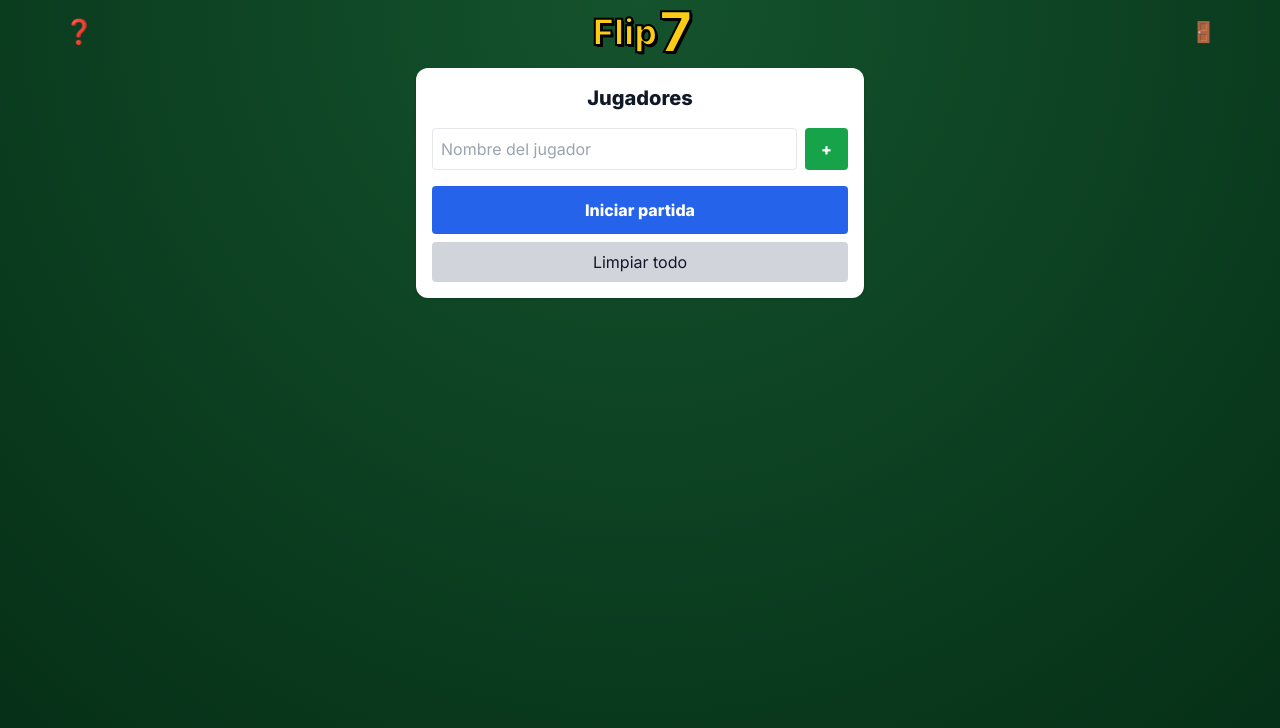
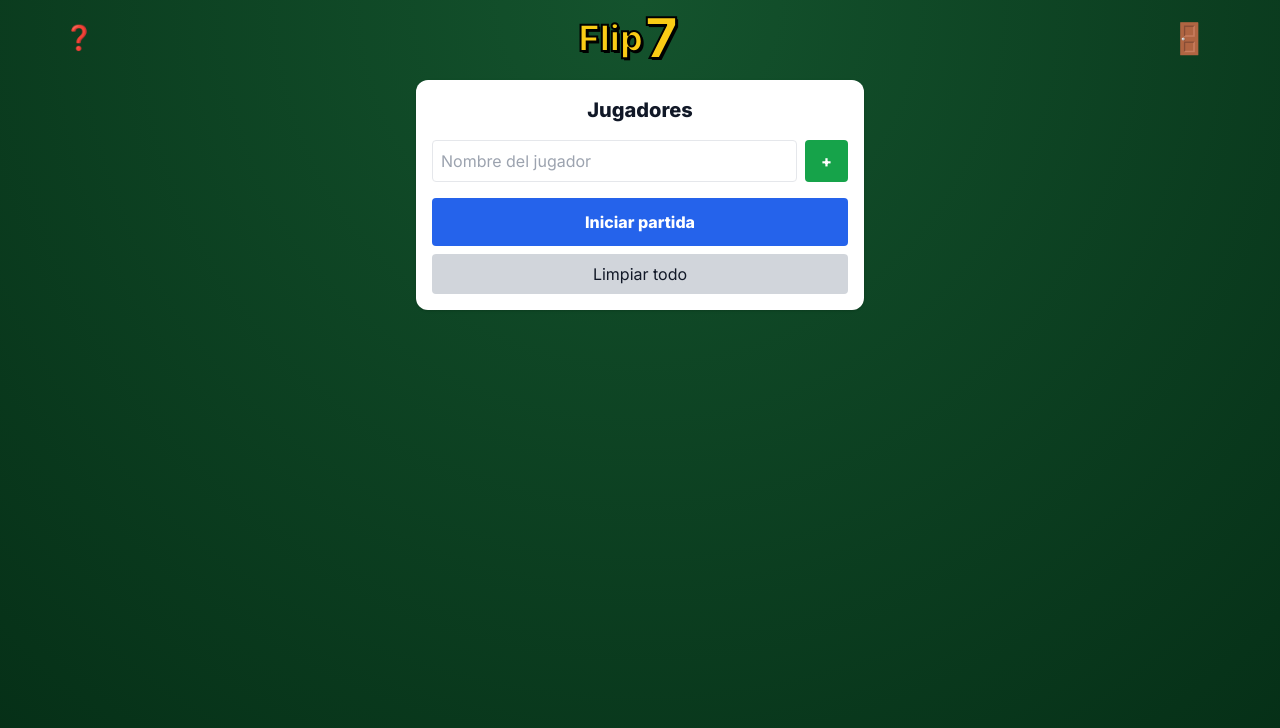
Before and after one commit to Ibalmian/flip7, a plain HTML site: page index.html in a window 1280 px wide. Drawn offline with nearby package versions, Linux system fonts and the light colour scheme.

Commit message:
Add files via upload

```diff
--- a/index.html
+++ b/index.html
@@ -144,9 +144,14 @@
     Flip <span class="flip-seven">7</span>
   </h1>
 
-  <button onclick="salirJuego()" class="text-xl text-red-400 font-bold">
-    🚪
-  </button>
+<button
+  onclick="salirJuego()"
+  class="text-3xl text-red-400 font-bold p-2 rounded-full hover:bg-red-900/30"
+  aria-label="Salir de la partida">
+  🚪
+</button>
+
+
 </header>
 
     <!-- PANTALLA JUGADORES -->
```
